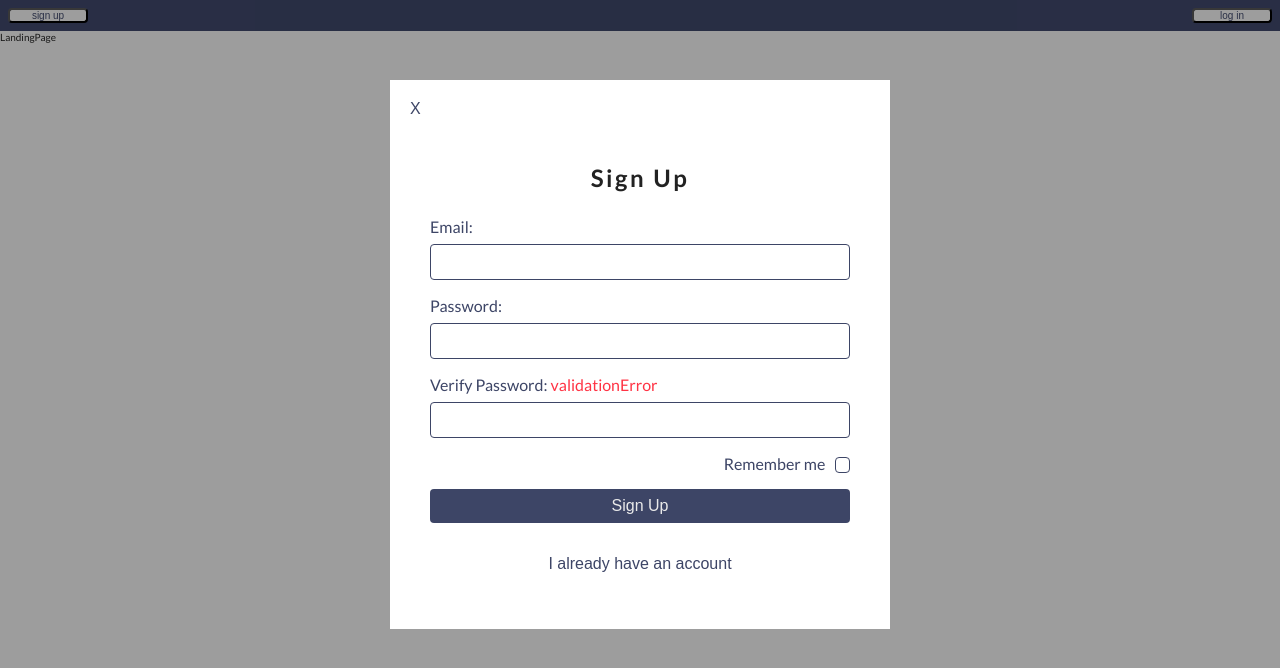
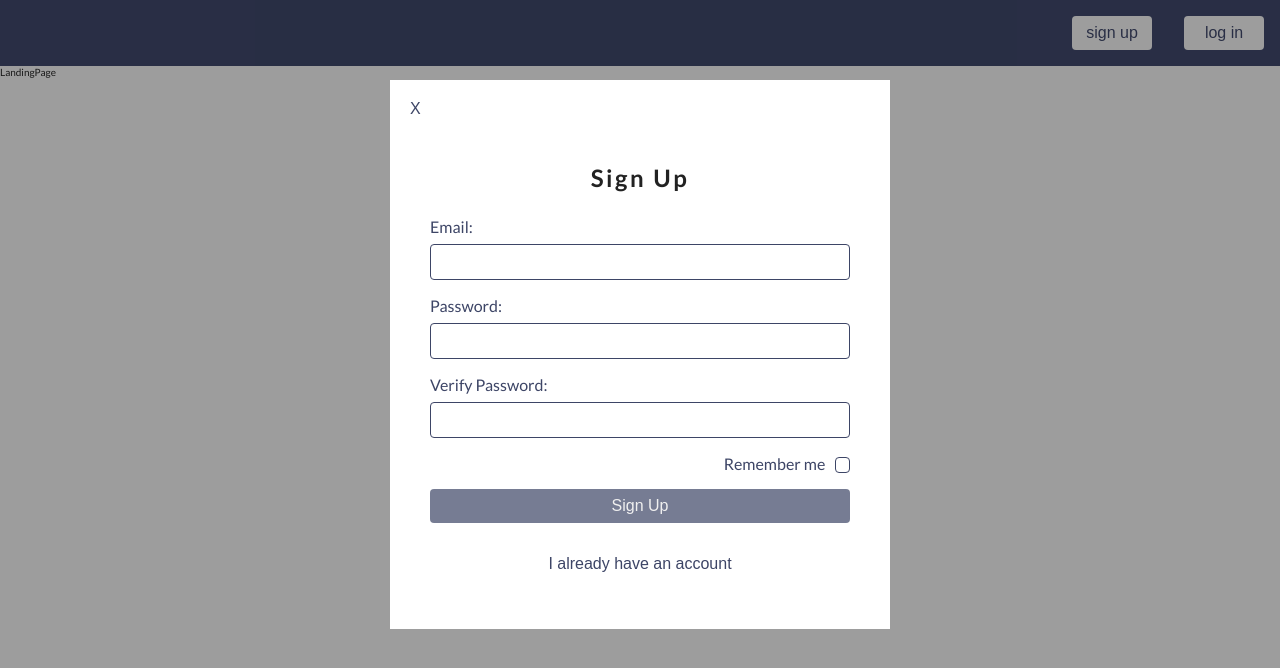
Before and after one commit to FreedomWriter/essentialism-front-end, a React (Create React App) app: page / in a window 1280 px wide. Both pictures are taken after a click on the button "sign up". Shown: the top 668 px of the page. Built offline with nearby package versions, Linux system fonts and the light colour scheme; what gotrue-js would draw is missing.

Commit message:
IMPROVE: a more accessible submit button, need to test with screen reader

```diff
--- a/src/v2/api/auth/login.js
+++ b/src/v2/api/auth/login.js
@@ -1,13 +1,11 @@
 import { auth } from "v2/utils";
-
-import { addUserToStore } from "v2/api";
 
 const login = ({ email, password, remember }) =>
   auth
     .login(email, password, remember)
     .then((user) => {
       if (user) {
-        addUserToStore(user);
+        // addUserToStore(user);
         return { user, error: false };
       }
       return { user: false, error: "Something went wrong, please try again." };
--- a/src/v2/components/AuthComponents/SignupForm/index.js
+++ b/src/v2/components/AuthComponents/SignupForm/index.js
@@ -1,16 +1,14 @@
-import { useState } from "react";
+import { useState, useEffect } from "react";
 import { useDispatch } from "react-redux";
 
 import {
   Form,
-  Input,
-  Label,
   FormTitle,
   TransparentButton,
-  Button,
   Checkbox,
   Error,
   InputGroup,
+  A11ySubmitButton,
 } from "v2";
 
 import { register, login } from "v2/api";
@@ -29,17 +27,50 @@ import { Container } from "./styled";
 
 const SignUpForm = () => {
   const dispatch = useDispatch();
+  const [isDisabled, setIsDisabled] = useState(true);
   const [formValues, setFormValues] = useState({
     email: "",
     password: "",
     verifyPassword: "",
     remember: false,
   });
-  const [errors, setErrors] = useState(null);
+  const [errors, setErrors] = useState({
+    email: null,
+    password: null,
+    verifyPassword: null,
+    submission: null,
+  });
 
-  const [isDisabled] = useState();
+  const [a11yMessaging, setA11yMessaging] = useState({
+    reason: null,
+    isLoading: false,
+  });
+
+  useEffect(() => {
+    if (
+      formValues.email &&
+      !errors.email &&
+      formValues.password &&
+      !errors.password &&
+      formValues.verifyPassword &&
+      !errors.verifyPassword
+    ) {
+      setIsDisabled(false);
+    } else {
+      setIsDisabled(true);
+    }
+  }, [
+    formValues.email,
+    errors.email,
+    formValues.password,
+    errors.password,
+    formValues.verifyPassword,
+    errors.verifyPassword,
+  ]);
+
   const handleChanges = (e) => {
     setFormValues({ ...formValues, [e.target.name]: e.target.value });
+    setErrors({ ...errors, [e.target.name]: null });
   };
   const addUserToStore = async (user) => {
     const sanitizedUser = {
@@ -84,11 +115,9 @@ const SignUpForm = () => {
   };
 
   const handleClick = async (e) => {
-    setErrors(null);
+    setErrors({ ...errors, submission: null });
+    setA11yMessaging({ reason: "loading", isLoading: true });
     e.preventDefault();
-    if (formValues.password !== formValues.verifyPassword) {
-      return setErrors("Passwords do not match!!");
-    }
     const { email, password, remember } = formValues;
     const { error } = await register({ email, password, remember });
 
@@ -99,43 +128,75 @@ const SignUpForm = () => {
         remember,
       });
       if (!loginError) {
+        setA11yMessaging({ reason: null, isLoading: false });
         return addUserToStore(user);
       }
+      return setErrors({ ...errors, submission: loginError });
     }
-    return setErrors(error);
+
+    setA11yMessaging({ reason: null, isLoading: false });
+    return setErrors({ ...errors, submission: error });
+  };
+
+  const validatePassword = () => {
+    if (!formValues.password) {
+      return setErrors({ ...errors, password: "Required" });
+    }
+
+    return setErrors({ ...errors, password: null });
+  };
+
+  const validatePasswordVerification = () => {
+    if (!formValues.verifyPassword) {
+      return setErrors({ ...errors, verifyPassword: "Required" });
+    }
+
+    if (formValues.password !== formValues.verifyPassword) {
+      return setErrors({ ...errors, verifyPassword: "Passwords do not match" });
+    }
+
+    return setErrors({ ...errors, verifyPassword: null });
+  };
+
+  const validateEmail = () => {
+    const isValid =
+      /^(([^<>()[\]\\.,;:\s@"]+(\.[^<>()[\]\\.,;:\s@"]+)*)|(".+"))@((\[[0-9]{1,3}\.[0-9]{1,3}\.[0-9]{1,3}\.[0-9]{1,3}\])|(([a-zA-Z\-0-9]+\.)+[a-zA-Z]{2,}))$/;
+    if (
+      !formValues.email ||
+      !isValid.test(String(formValues.email).toLowerCase())
+    ) {
+      setErrors({ ...errors, email: "Please enter a valid email" });
+    }
+    return setErrors({ ...errors, email: null });
   };
 
   return (
     <Container>
-      {errors && <Error>{errors}</Error>}
       <Form onSubmit={handleClick}>
         <FormTitle>Sign up</FormTitle>
-        <Label htmlFor="email">Email:</Label>
-        <Input
+        {errors.submission && <Error>{errors.submission}</Error>}
+        <InputGroup
+          label="Email:"
           id="email"
           name="email"
+          type="email"
           value={formValues.email}
           placeholder=""
           onChange={handleChanges}
+          onBlur={validateEmail}
+          error={errors.email}
         />
-        <Label htmlFor="password">Password:</Label>
-        <Input
+        <InputGroup
+          label="Password:"
           id="password"
           name="password"
           type="password"
           value={formValues.password}
           placeholder=""
           onChange={handleChanges}
+          onBlur={validatePassword}
+          error={errors.password}
         />
-        {/* <Label htmlFor="verifyPassword">Verify Password:</Label>
-        <Input
-          id="verifyPassword"
-          name="verifyPassword"
-          type="password"
-          value={formValues.verifyPassword}
-          placeholder=""
-          onChange={handleChanges}
-        /> */}
         <InputGroup
           label="Verify Password:"
           id="verifyPassword"
@@ -144,8 +205,8 @@ const SignUpForm = () => {
           value={formValues.verifyPassword}
           placeholder=""
           onChange={handleChanges}
-          onBlur={() => {}}
-          error="validationError"
+          onBlur={validatePasswordVerification}
+          error={errors.verifyPassword}
         />
         <Checkbox
           label="Remember me"
@@ -157,9 +218,13 @@ const SignUpForm = () => {
             setFormValues({ ...formValues, remember: !formValues.remember })
           }
         />
-        <Button type="submit" disabled={isDisabled}>
+        <A11ySubmitButton
+          reason={a11yMessaging.reason}
+          isLoading={a11yMessaging.isLoading}
+          isDisabled={isDisabled}
+        >
           Sign Up
-        </Button>
+        </A11ySubmitButton>
         <TransparentButton
           type="button"
           onClick={() => {
--- a/src/v2/components/AuthComponents/SignupForm/styled.js
+++ b/src/v2/components/AuthComponents/SignupForm/styled.js
@@ -1,19 +1,7 @@
 import styled from "styled-components";
-import { media } from "v2/utils/styling";
 
 export const Container = styled.div`
   button {
     margin: 1.6rem auto;
   }
-  ${media.small`
-  form {
-        h1 {
-      margin: .8rem auto;
-    }
-    button {
-      margin: .8rem auto;
-    }
-  }
-
-  `}
 `;
--- a/src/v2/components/FormComponents/index.js
+++ b/src/v2/components/FormComponents/index.js
@@ -46,7 +46,7 @@ export const InputGroup = (props) => {
     onChange,
     onBlur,
     label,
-    inputType = "text",
+    type = "text",
     value,
   } = props;
   return (
@@ -55,7 +55,7 @@ export const InputGroup = (props) => {
         {label} {error && <Error id={`${id}Desc`}>{error}</Error>}
       </Label>
       <Input
-        type={inputType}
+        type={type}
         name={name}
         id={id}
         value={value}
@@ -82,11 +82,13 @@ const CheckboxLabel = styled(Label)`
   font-size: 1.6rem;
   text-align: right;
   align-items: center;
+  cursor: pointer;
 `;
 const CheckboxContianer = styled.div`
   display: flex;
   width: 100%;
   align-items: center;
+  cursor: pointer;
 
   input[type="checkbox"] {
     -webkit-appearance: none;
@@ -98,6 +100,7 @@ const CheckboxContianer = styled.div`
     border: 1px solid ${setColor.main};
     border-radius: 0.4rem;
     position: relative;
+    cursor: pointer;
   }
   input[type="checkbox"]::before {
     content: "✔";
@@ -140,6 +143,7 @@ export const TransparentButton = styled.button`
   background: transparent;
   color: ${setColor.main};
   font-size: 1.6rem;
+  cursor: pointer;
 `;
 
 export const Button = styled.button`
@@ -150,6 +154,7 @@ export const Button = styled.button`
   padding: 0.8rem;
   border-radius: 0.4rem;
   font-size: 1.6rem;
+  cursor: pointer;
 `;
 
 export const Error = styled.span`
@@ -157,3 +162,95 @@ export const Error = styled.span`
   font-size: 1.6rem;
   text-align: center;
 `;
+
+const SubmitButton = styled.button`
+  position: relative;
+  display: inline-block;
+  cursor: pointer;
+  text-align: center;
+  transition: color 250ms;
+  width: 100%;
+  border: ${setColor.main};
+  background-color: ${setColor.main};
+  color: ${setColor.white};
+  padding: 0.8rem;
+  border-radius: 0.4rem;
+  font-size: 1.6rem;
+
+  &:hover:not([aria-disabled="true"]) {
+    opacity: 0.8;
+  }
+
+  &:focus:not(:focus-visible) {
+    outline: none;
+  }
+
+  &:focus-visible {
+    outline: none;
+    box-shadow: var(--focus-shadow);
+  }
+
+  /* [DIFF 2/2] - change selector for styles */
+  &[aria-disabled="true"] {
+    opacity: 0.7;
+    cursor: not-allowed;
+  }
+
+  &::after {
+    content: "";
+    position: absolute;
+    display: block;
+    width: 0.7em;
+    height: 0.7em;
+    top: calc(50% - 0.5em);
+    left: calc(50% - 0.5em);
+    border: 2px var(--btnTxt);
+    border-bottom-color: transparent;
+    border-left-color: transparent;
+    border-style: solid;
+    border-radius: 50%;
+    opacity: 0;
+    transition: opacity 250ms;
+  }
+
+  &[data-loading="true"] {
+    color: transparent;
+    pointer-events: none;
+
+    &::after {
+      opacity: 1;
+      animation: rotate 750ms linear infinite;
+    }
+  }
+`;
+
+export const SROnly = styled.span`
+  position: absolute;
+  width: 1px;
+  height: 1px;
+  padding: 0;
+  margin: -1px;
+  overflow: hidden;
+  clip: rect(0, 0, 0, 0);
+  border: 0;
+`;
+
+export const A11ySubmitButton = (props) => {
+  const { children, reason, isDisabled, isLoading } = props;
+  return (
+    <SubmitButton
+      type="submit"
+      aria-disabled={isDisabled}
+      aria-describedby="disabledReason"
+      data-loading={isLoading}
+    >
+      <SROnly id="disabledReason">{reason}</SROnly>
+      <SROnly
+        className="sr-only js-loadingMsg"
+        aria-live="assertive"
+        data-loading-msg="Submitting..."
+      />
+      {children}
+    </SubmitButton>
+  );
+};
--- a/src/v2/components/Navigation/index.js
+++ b/src/v2/components/Navigation/index.js
@@ -2,6 +2,7 @@ import React from "react";
 import { useDispatch, useSelector } from "react-redux";
 import { logout } from "v2/api";
 import { LOGIN_MODAL_OPEN, LOGOUT, SIGNUP_MODAL_OPEN } from "v2/utils";
+import { Button } from "v2";
 
 import { NavBar, UL } from "./styled";
 
@@ -13,7 +14,7 @@ function Navigation() {
       <UL>
         {isAuthenticated ? (
           <li>
-            <button
+            <Button
               type="button"
               onClick={() => {
                 dispatch({ type: LOGOUT });
@@ -21,25 +22,25 @@ function Navigation() {
               }}
             >
               log out
-            </button>
+            </Button>
           </li>
         ) : (
           <>
             <li>
-              <button
+              <Button
                 type="button"
                 onClick={() => dispatch({ type: SIGNUP_MODAL_OPEN })}
               >
                 sign up
-              </button>
+              </Button>
             </li>
             <li>
-              <button
+              <Button
                 type="button"
                 onClick={() => dispatch({ type: LOGIN_MODAL_OPEN })}
               >
                 log in
-              </button>
+              </Button>
             </li>
           </>
         )}
--- a/src/v2/components/Navigation/styled.js
+++ b/src/v2/components/Navigation/styled.js
@@ -1,5 +1,5 @@
 import styled from "styled-components";
-import { setColor } from "v2/utils";
+import { setColor, media } from "v2/utils";
 
 export const NavBar = styled.nav`
   background-color: ${setColor.main};
@@ -8,7 +8,7 @@ export const NavBar = styled.nav`
   button {
     background-color: ${setColor.white};
     color: ${setColor.main};
-    margin: 0.8rem;
+    margin: 1.6rem;
     width: 8rem;
     border-radius: 0.4rem;
   }
@@ -16,8 +16,9 @@ export const NavBar = styled.nav`
 
 export const UL = styled.ul`
   display: flex;
-  justify-content: space-between;
+  justify-content: flex-end;
   li {
     list-style-type: none;
   }
+  ${media.small`justify-content: space-between`}
 `;
--- a/src/v2/pages/HomePage/index.js
+++ b/src/v2/pages/HomePage/index.js
@@ -3,7 +3,7 @@ import React from "react";
 export default function HomePage() {
   return (
     <>
-      <div>HomePage</div>
+      <p>HomePage</p>
     </>
   );
 }
--- a/src/v2/pages/LandingPage/index.js
+++ b/src/v2/pages/LandingPage/index.js
@@ -3,7 +3,7 @@ import React from "react";
 export default function LandingPage() {
   return (
     <>
-      <div>LandingPage</div>
+      <p>LandingPage</p>
     </>
   );
 }
```
